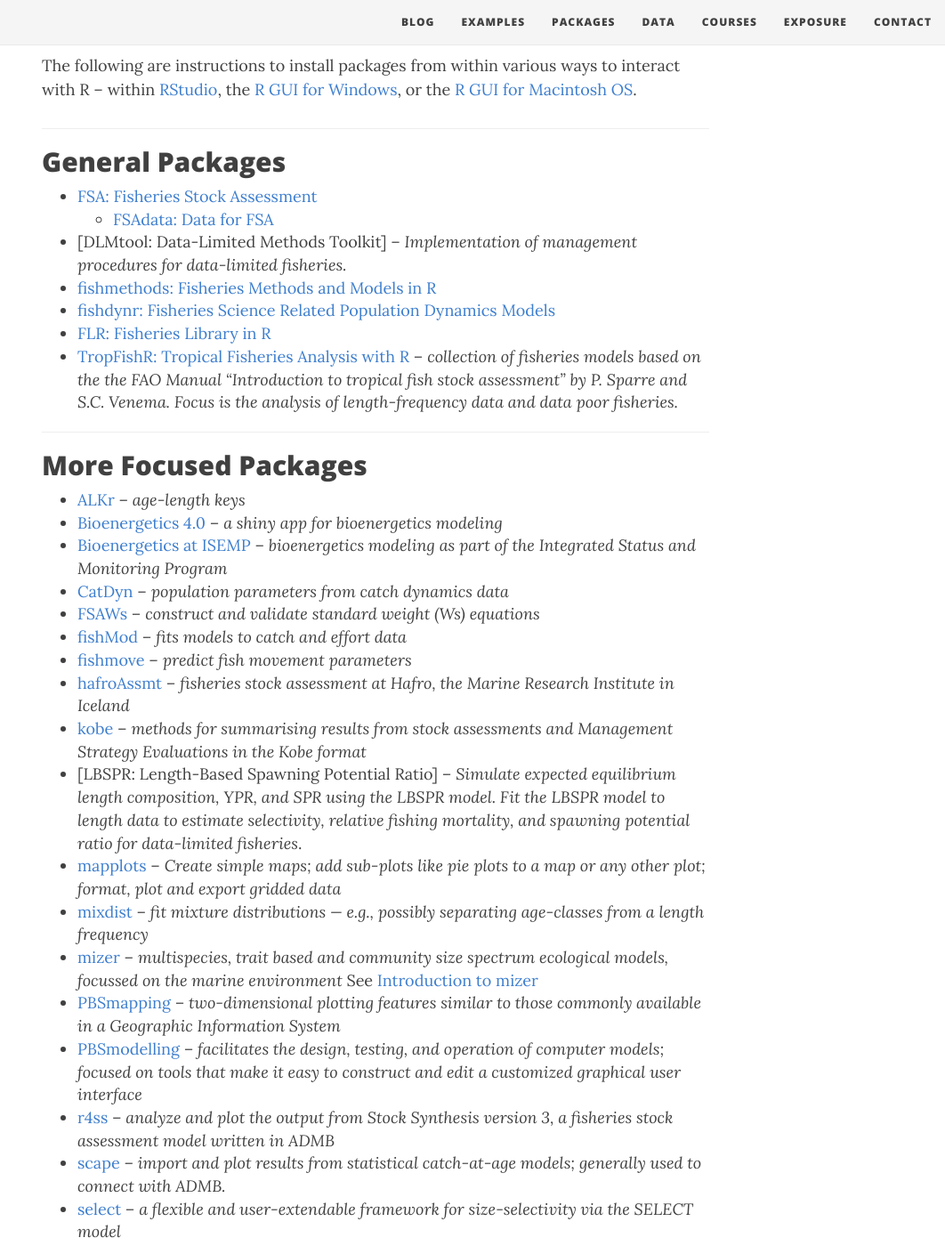
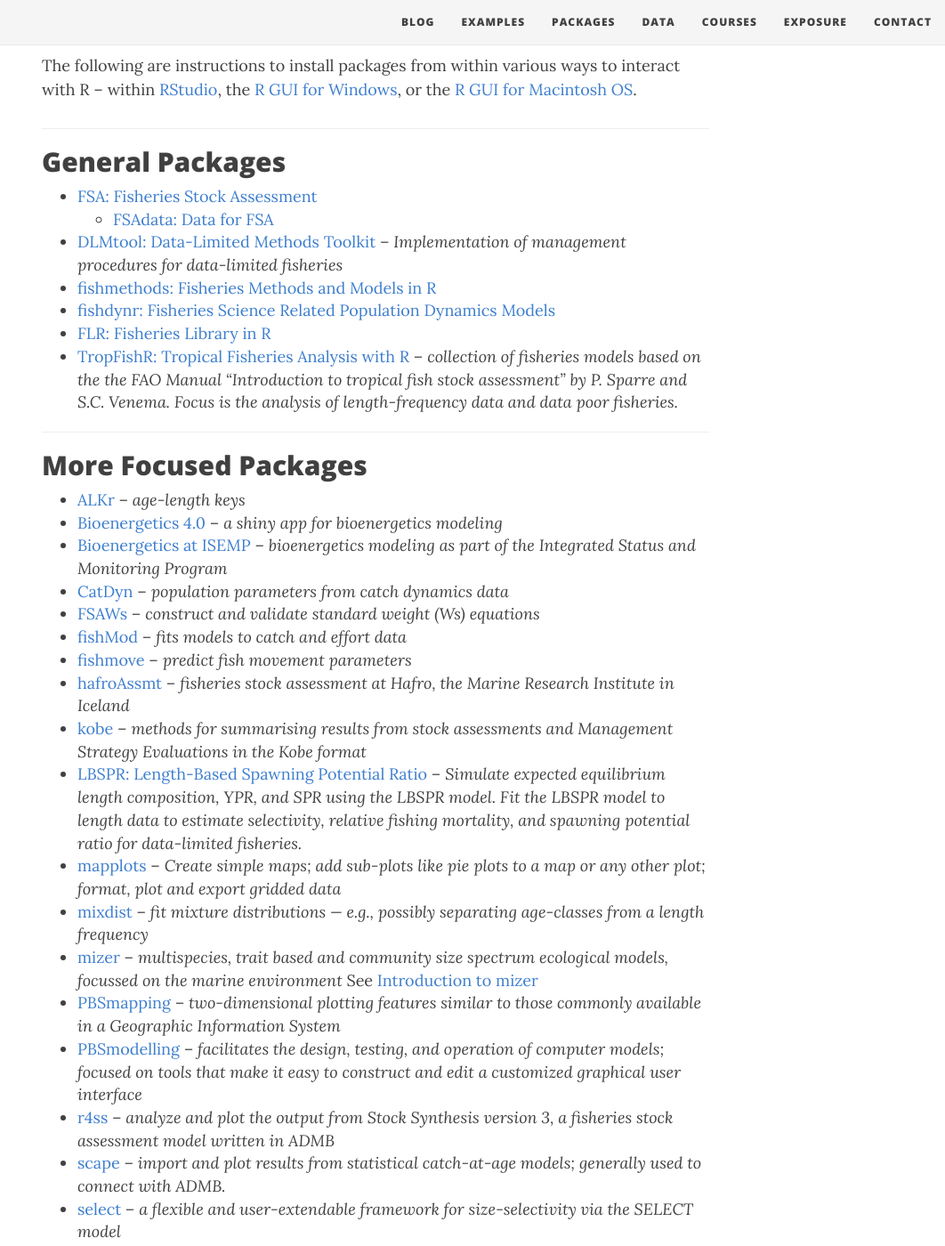
Before and after one commit to droglenc/fishR, a Jekyll site: the page built from packages.md, in a window 1280 px wide and 1400 px high, scrolled down 450 px. Shown: the whole window at 89% size, without its empty margins (218-1280 px from the left). Built offline with Jekyll 4.4.1, drawn with Linux system fonts in a browser that asks for light colours; nearby versions of some CDN libraries; some of the changed lines change nothing that is shown; some of the changed text lies outside the part shown.

Commit message:
corrected package links

```diff
--- a/packages.md
+++ b/packages.md
@@ -22,7 +22,7 @@
 ## General Packages
 * [FSA: Fisheries Stock Assessment](https://github.com/droglenc/FSA#readme)
     * [FSAdata: Data for FSA](https://github.com/droglenc/FSAdata#readme)
-* [DLMtool: Data-Limited Methods Toolkit] -- *Implementation of management procedures for data-limited fisheries.*
+* [DLMtool: Data-Limited Methods Toolkit](https://cran.r-project.org/web/packages/DLMtool/index.html) -- *Implementation of management procedures for data-limited fisheries*
 * [fishmethods: Fisheries Methods and Models in R](https://cran.r-project.org/web/packages/fishmethods/index.html)
 * [fishdynr: Fisheries Science Related Population Dynamics Models](https://github.com/marchtaylor/fishdynr#readme)
 * [FLR: Fisheries Library in R](http://www.flr-project.org/index.html)
@@ -41,7 +41,7 @@
 * [fishmove](https://cran.r-project.org/web/packages/fishmove/index.html) -- *predict fish movement parameters*
 * [hafroAssmt](http://hafroassmt.r-forge.r-project.org/) -- *fisheries stock assessment at Hafro, the Marine Research Institute in Iceland*
 * [kobe](https://cran.r-project.org/web/packages/kobe/index.html) -- *methods for summarising results from stock assessments and Management Strategy Evaluations in the Kobe format*
-* [LBSPR: Length-Based Spawning Potential Ratio] -- *Simulate expected equilibrium length composition, YPR, and SPR using the LBSPR model. Fit the LBSPR model to length data to estimate selectivity, relative fishing mortality, and spawning potential ratio for data-limited fisheries*.
+* [LBSPR: Length-Based Spawning Potential Ratio](https://cran.r-project.org/web/packages/LBSPR/index.html) -- *Simulate expected equilibrium length composition, YPR, and SPR using the LBSPR model. Fit the LBSPR model to length data to estimate selectivity, relative fishing mortality, and spawning potential ratio for data-limited fisheries.*
 * [mapplots](https://cran.r-project.org/web/packages/mapplots/index.html) -- *Create simple maps; add sub-plots like pie plots to a map or any other plot; format, plot and export gridded data*
 * [mixdist](http://ms.mcmaster.ca/peter/mix/mix.html) -- *fit mixture distributions — e.g., possibly separating age-classes from a length frequency*
 * [mizer](https://cran.r-project.org/web/packages/mizer/index.html) -- *multispecies, trait based and community size spectrum ecological models, focussed on the marine environment*  See [Introduction to mizer](https://cran.r-project.org/web/packages/mizer/vignettes/mizer_vignette.pdf)
@@ -101,6 +101,7 @@
 * [glmtools](https://github.com/USGS-R/glmtools) -- *Tools for interacting with the [General Lake Model](http://aed.see.uwa.edu.au/research/models/GLM/) in R*
 * [LakeMetabolizer](https://github.com/GLEON/LakeMetabolizer) -- *collection of lake metabolism functions*
 * [rLakeAnalyzer](https://github.com/GLEON/rLakeAnalyzer) -- *standardized methods for calculating common important derived physical features of lakes*
+* [waterData](https://cran.r-project.org/web/packages/waterData/index.html) -- *Imports U.S. Geological Survey (USGS) daily hydrologic data from USGS web services, plots the data, addresses some common data problems, and calculates and plots anomalies*
 
 ----
 
@@ -114,4 +115,4 @@
 * [FishyR](https://github.com/ballengerj/FishyR)
 * [fsap](http://sourceforge.net/projects/fsap/)
 * [ichthyoanalysis](http://sourceforge.net/projects/ichthyoanalysis/)
-* [s6model](https://github.com/alko989/s6model) -- Data-poor fish stock assessment using the single species, size structured, steady state model.
+* [s6model](https://github.com/alko989/s6model) -- Data-poor fish stock assessment using the single species, size structured, steady state model
```
